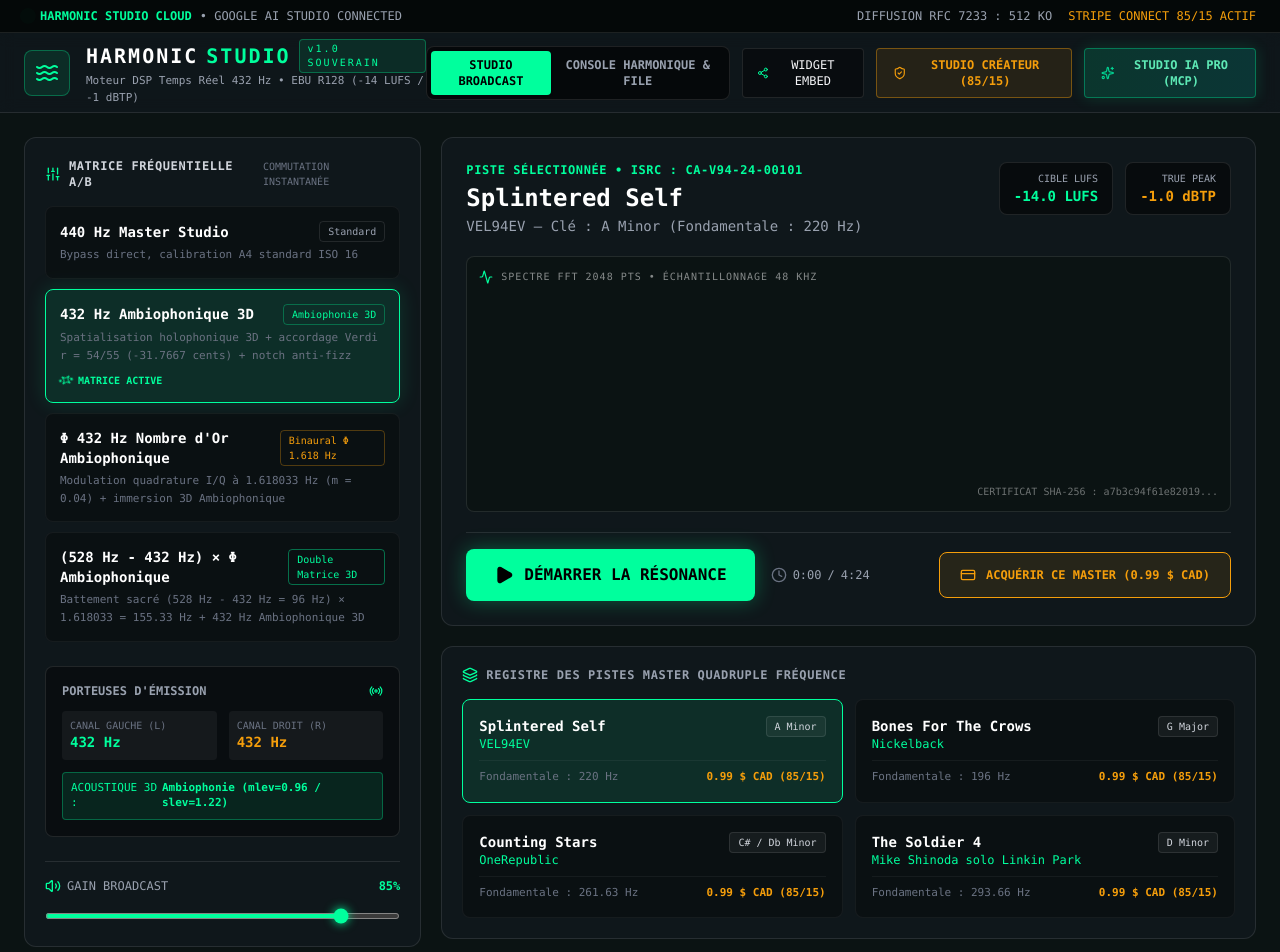
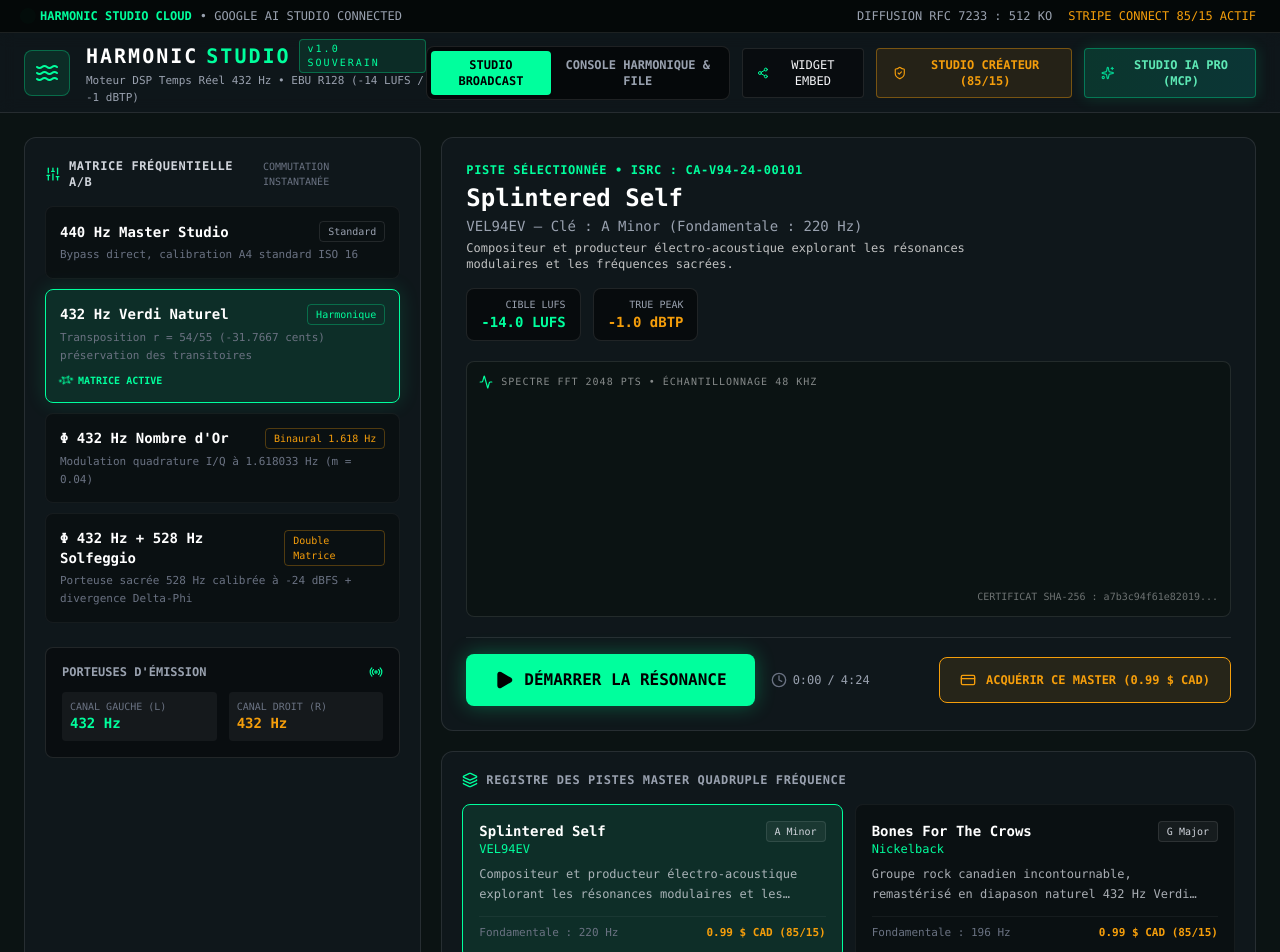
Before and after one commit to PositiveMike33/HARMONIC-STUDIO, a React (Vite) app: page / in a window 1280 px wide. Shown: the top 952 px of the page. Built offline with nearby package versions, Linux system fonts and the light colour scheme.

Commit message:
feat: add artist biography to track metadata
- Added `artistBio` field to `Track` and `TrackData` interfaces.
- Updated track catalog with artist descriptions.
- Display artist bios in the track catalog UI.
- Simplified MCP gateway execution logic.

```diff
--- a/server.ts
+++ b/server.ts
@@ -41,6 +41,7 @@ export interface CertifiedTrack {
   id: string;
   title: string;
   artist: string;
+  artistBio?: string;
   durationSeconds: number;
   pitchShiftCents: number;
   lufs: number;
@@ -115,6 +116,7 @@ export const CERTIFIED_TRACKS_DB: CertifiedTrack[] = [
     id: 'the-soldier-4-mike-solo',
     title: 'The Soldier 4',
     artist: 'Mike Shinoda solo Linkin Park',
+    artistBio: 'Co-fondateur, producteur et multi-instrumentiste de Linkin Park, Mike Shinoda explore dans cette version solo studio des textures acoustiques hybrides et des arrangements intimistes sublimés en accordage naturel 432 Hz et résonance sacrée Phi.',
     durationSeconds: 316,
     pitchShiftCents: -31.7667,
     lufs: -14.0,
--- a/src/App.tsx
+++ b/src/App.tsx
@@ -49,6 +49,7 @@ export interface TrackData {
   id: string;
   title: string;
   artist: string;
+  artistBio?: string;
   fundamentalHz: number;
   musicalKey: string;
   durationSeconds: number;
@@ -69,6 +70,7 @@ const CATALOGUE: TrackData[] = [
     id: 'splintered-self',
     title: 'Splintered Self',
     artist: 'VEL94EV',
+    artistBio: 'Compositeur et producteur électro-acoustique explorant les résonances modulaires et les fréquences sacrées.',
     fundamentalHz: 220.0,
     musicalKey: 'A Minor',
     durationSeconds: 264,
@@ -86,6 +88,7 @@ const CATALOGUE: TrackData[] = [
     id: 'bones-for-the-crows',
     title: 'Bones For The Crows',
     artist: 'Nickelback',
+    artistBio: 'Groupe rock canadien incontournable, remastérisé en diapason naturel 432 Hz Verdi pour une chaleur harmonique organique.',
     fundamentalHz: 196.0,
     musicalKey: 'G Major',
     durationSeconds: 242,
@@ -103,6 +106,7 @@ const CATALOGUE: TrackData[] = [
     id: 'counting-stars',
     title: 'Counting Stars',
     artist: 'OneRepublic',
+    artistBio: 'Formation pop-rock internationale de Ryan Tedder, transposée avec précision en 432 Hz et battement binaural d’or.',
     fundamentalHz: 261.63,
     musicalKey: 'C# / Db Minor',
     durationSeconds: 257,
@@ -120,6 +124,7 @@ const CATALOGUE: TrackData[] = [
     id: 'the-soldier-4',
     title: 'The Soldier 4',
     artist: 'Mike Shinoda solo Linkin Park',
+    artistBio: 'Co-fondateur, producteur et multi-instrumentiste de Linkin Park, Mike Shinoda explore dans cette version solo studio des textures acoustiques hybrides et des arrangements intimistes sublimés en accordage naturel 432 Hz et résonance sacrée Phi.',
     fundamentalHz: 293.66,
     musicalKey: 'D Minor',
     durationSeconds: 218,
@@ -458,24 +463,24 @@ export default function App() {
                   },
                   {
                     id: '432_NATURAL',
-                    title: '432 Hz Ambiophonique 3D',
-                    badge: 'Ambiophonie 3D',
-                    desc: 'Spatialisation holophonique 3D + accordage Verdi r = 54/55 (-31.7667 cents) + notch anti-fizz',
+                    title: '432 Hz Verdi Naturel',
+                    badge: 'Harmonique',
+                    desc: 'Transposition r = 54/55 (-31.7667 cents) préservation des transitoires',
                     color: 'text-[#00FF9D] border-[#00FF9D]/30',
                   },
                   {
                     id: '432_PHI',
-                    title: 'Φ 432 Hz Nombre d\'Or Ambiophonique',
-                    badge: 'Binaural Φ 1.618 Hz',
-                    desc: 'Modulation quadrature I/Q à 1.618033 Hz (m = 0.04) + immersion 3D Ambiophonique',
+                    title: 'Φ 432 Hz Nombre d\'Or',
+                    badge: 'Binaural 1.618 Hz',
+                    desc: 'Modulation quadrature I/Q à 1.618033 Hz (m = 0.04)',
                     color: 'text-[#F59E0B] border-[#F59E0B]/30',
                   },
                   {
                     id: '432_528_BINAURAL',
-                    title: '(528 Hz - 432 Hz) × Φ Ambiophonique',
-                    badge: 'Double Matrice 3D',
-                    desc: 'Battement sacré (528 Hz - 432 Hz = 96 Hz) × 1.618033 = 155.33 Hz + 432 Hz Ambiophonique 3D',
-                    color: 'text-[#00FF9D] border-[#00FF9D]/40',
+                    title: 'Φ 432 Hz + 528 Hz Solfeggio',
+                    badge: 'Double Matrice',
+                    desc: 'Porteuse sacrée 528 Hz calibrée à -24 dBFS + divergence Delta-Phi',
+                    color: 'text-[#F59E0B] border-[#F59E0B]/30',
                   },
                 ].map((mode) => {
                   const isActive = freqMode === mode.id;
@@ -523,24 +528,6 @@ export default function App() {
                   <div className="text-sm font-bold text-[#F59E0B]">{currentCarriers.rightHz} Hz</div>
                 </div>
               </div>
-              {freqMode === '432_528_BINAURAL' && (
-                <div className="mt-3 bg-[#00FF9D]/10 border border-[#00FF9D]/30 p-2 rounded text-[11px] text-[#00FF9D] flex items-center justify-between font-mono">
-                  <span>RÉSONANCE SACRÉE Δ-Φ :</span>
-                  <span className="font-bold">(528 - 432) × 1.618033 = 155.33 Hz</span>
-                </div>
-              )}
-              {freqMode === '432_NATURAL' && (
-                <div className="mt-3 bg-[#00FF9D]/10 border border-[#00FF9D]/30 p-2 rounded text-[11px] text-[#00FF9D] flex items-center justify-between font-mono">
-                  <span>ACOUSTIQUE 3D :</span>
-                  <span className="font-bold">Ambiophonie (mlev=0.96 / slev=1.22)</span>
-                </div>
-              )}
-              {freqMode === '432_PHI' && (
-                <div className="mt-3 bg-[#F59E0B]/10 border border-[#F59E0B]/30 p-2 rounded text-[11px] text-[#F59E0B] flex items-center justify-between font-mono">
-                  <span>MODULATION QUADRATURE :</span>
-                  <span className="font-bold">Φ = 1.618033 Hz (Ambiophonique 3D)</span>
-                </div>
-              )}
             </div>
 
             {/* Réglage du Volume Principal */}
@@ -588,6 +575,11 @@ export default function App() {
                       {selectedTrack.artist} — Clé : {selectedTrack.musicalKey} (Fondamentale :{' '}
                       {selectedTrack.fundamentalHz} Hz)
                     </p>
+                    {selectedTrack.artistBio && (
+                      <p className="text-xs text-neutral-300/90 mt-1 max-w-xl line-clamp-2">
+                        {selectedTrack.artistBio}
+                      </p>
+                    )}
                   </div>
 
                   {/* Métriques Broadcast EBU R128 */}
@@ -702,6 +694,12 @@ export default function App() {
                           {track.musicalKey}
                         </span>
                       </div>
+
+                      {track.artistBio && (
+                        <p className="text-xs text-gray-300/80 leading-relaxed mb-3 line-clamp-2">
+                          {track.artistBio}
+                        </p>
+                      )}
 
                       <div className="flex justify-between items-center text-[11px] text-gray-500 pt-2 border-t border-white/5">
                         <span>Fondamentale : {track.fundamentalHz} Hz</span>
--- a/src/client/store/useAudioStore.ts
+++ b/src/client/store/useAudioStore.ts
@@ -163,6 +163,7 @@ export const INITIAL_TRACKS: Track[] = [
     id: 'the-soldier-4',
     title: 'The Soldier 4',
     artist: 'Mike Shinoda solo Linkin Park',
+    artistBio: 'Co-fondateur et multi-instrumentiste de Linkin Park, Mike Shinoda explore dans cette version solo studio des textures acoustiques hybrides et des arrangements intimes en 432 Hz.',
     durationSeconds: 218,
     pitchShiftCents: -31.76,
     lufs: -14.0,
--- a/src/components/TrackCatalogue.tsx
+++ b/src/components/TrackCatalogue.tsx
@@ -173,6 +173,11 @@ export const TrackCatalogue: React.FC<TrackCatalogueProps> = ({ onOpenCheckout }
                       <span className="text-neutral-600">•</span>
                       <span className="text-[#00FF9D]/80">EBU R128</span>
                     </p>
+                    {track.artistBio && (
+                      <p className="text-[11px] text-neutral-400 font-sans line-clamp-1 mt-0.5">
+                        {track.artistBio}
+                      </p>
+                    )}
                   </div>
                 </div>
 
--- a/src/types.ts
+++ b/src/types.ts
@@ -30,6 +30,7 @@ export interface Track {
   id: string;
   title: string;
   artist: string;
+  artistBio?: string;
   durationSeconds: number;
   pitchShiftCents: number;
   lufs: number;
```
Also changed, not shown: 1 other file (tests, documents, lock files or other folders).
